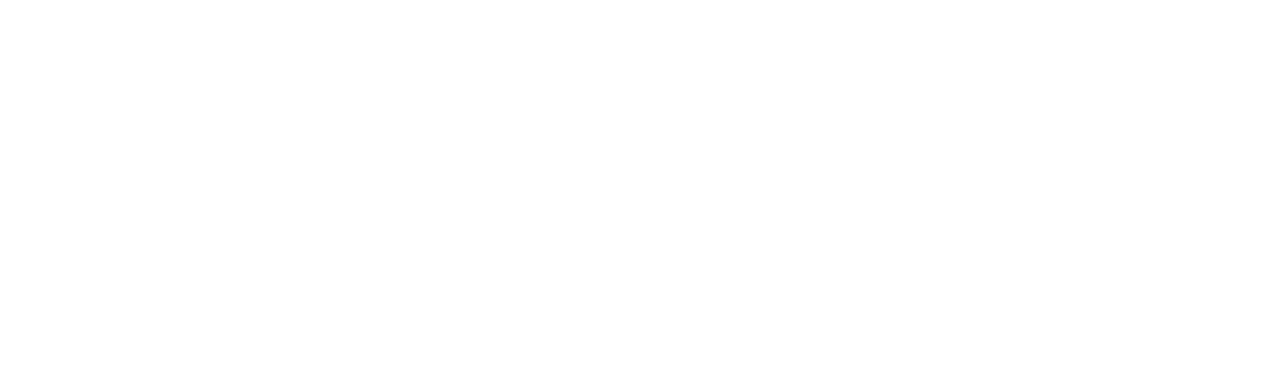
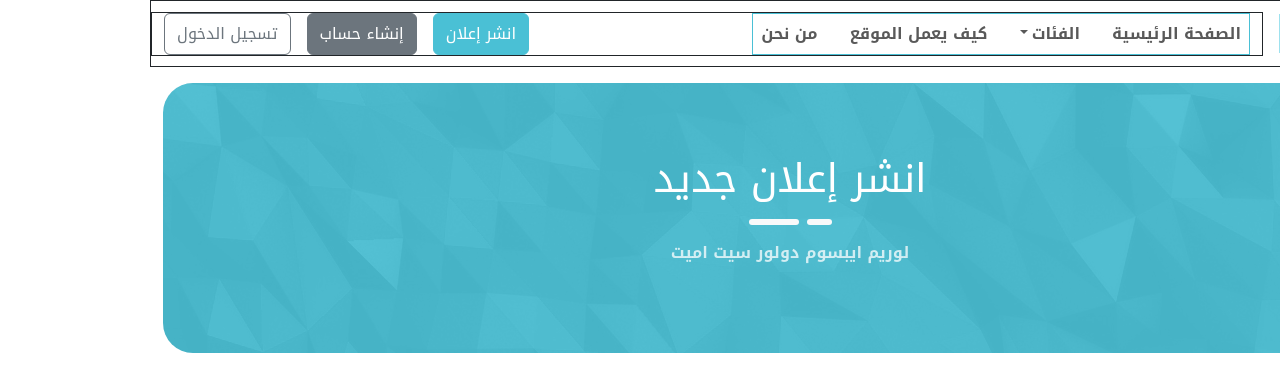
Before and after one commit to Diaa10trad/Rentify, a React (Vite) app in the folder Rentify/: page /Add-Listing in a window 1280 px wide. Before the commit this address had no page. Shown: the top 392 px of the page. Built offline with nearby package versions, Linux system fonts and the light colour scheme.

Commit message:
Started AddListingPage by adding AddListingTitle Section.

```diff
--- a/Rentify/src/App.jsx
+++ b/Rentify/src/App.jsx
@@ -3,6 +3,7 @@
 import "@/styles/css/main.rtl.min.css";
 import { BrowserRouter, Routes, Route } from "react-router-dom";
 import HomePage from "@/views/HomePage";
+import AddListingPage from "@/views/AddListingPage";
 function App() {
   return (
     <>
@@ -13,6 +14,7 @@
           <Route path="/Sign-in" element={<HomePage />} />
           <Route path="/Register" element={<HomePage />} />
           <Route path="/About-Rentify" element={<HomePage />} />
+          <Route path="/Add-Listing" element={<AddListingPage />} />
         </Routes>
       </BrowserRouter>
     </>
--- /dev/null
+++ b/Rentify/src/components/AddListingTitle/index.jsx
@@ -0,0 +1,30 @@
+import { Container, Row, Stack } from "react-bootstrap";
+import AddListTitleBackground from "@/assets/images/why-us/why-us-bg.png";
+import SectionLine from "@/components/SectionLine";
+export default function AddListingTitle() {
+  return (
+    <>
+      <Container
+        className="mt-3 p-4"
+        fluid
+        style={{
+          backgroundImage: `url(${AddListTitleBackground})`,
+          borderRadius: "30px",
+          backgroundColor: "#4ac0d5",
+        }}
+      >
+        <Row>
+          <Stack className="align-items-center my-5">
+            <h1 className="text-white text-center display-6">
+              انشر إعلان جديد
+            </h1>
+            <SectionLine backgroundColor="bg-light" />
+            <p className=" text-white text-opacity-75">
+              لوريم ايبسوم دولور سيت اميت
+            </p>
+          </Stack>
+        </Row>
+      </Container>
+    </>
+  );
+}
--- /dev/null
+++ b/Rentify/src/views/AddListingPage/index.jsx
@@ -0,0 +1,17 @@
+import NavigationBar from "@/components/NavigationBar";
+import Footer from "@/components/Footer";
+import AddListingTitle from "@/components/AddListingTitle";
+import { Container, Row } from "react-bootstrap";
+export default function AddListingPage() {
+  return (
+    <>
+      <NavigationBar />
+      <Container fluid style={{ width: "98%" }}>
+        <Row className="gap-5">
+          <AddListingTitle />
+        </Row>
+      </Container>
+      {/* <Footer /> */}
+    </>
+  );
+}
```
